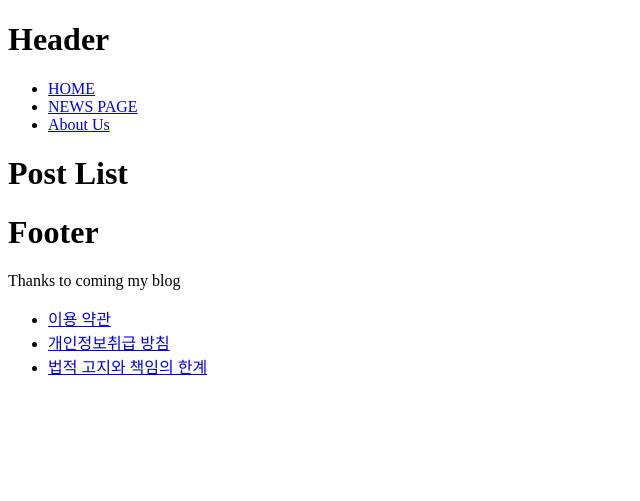
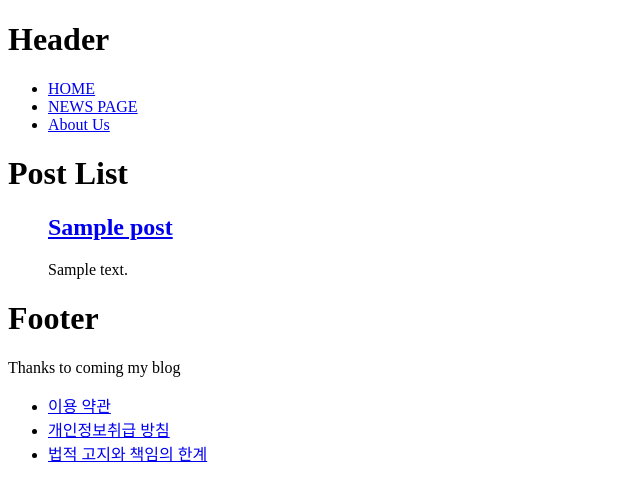
Before and after one commit to bartkim0426/seuling, a Django app: template wpsblog/wpsblog/templates/posts/list.html in a window 1280 px wide. Shown: the top 501 px of the page, without its empty margins (0-640 px from the left). Run offline with Django 3.2, Linux system fonts and the light colour scheme; the template is opened without the code that fills it: most values are stand-ins (such as "Sample title", 1, 10 or a date in 2020).

Commit message:
Add post list, detail page 기능 구현 완료, 하지만 템플릿에서 {% url %}로 불러오는 부분이 잘 안된다.

```diff
--- a/requirements/development.txt
+++ b/requirements/development.txt
@@ -3,4 +3,4 @@ ipython
 django-debug-toolbar
 pep8
 django-extensions
-sqlparse==0.1.19
+sqlparse
--- a/wpsblog/wpsblog/templates/posts/detail.html
+++ b/wpsblog/wpsblog/templates/posts/detail.html
@@ -2,4 +2,9 @@
 
 {% block content %}
 <h1> Post Detail </h1>
+
+<p>
+	<h2> {{ posts.title }} </h2>
+	<p> {{ posts.content }} </p>
+<p>
 {% endblock content %}
--- a/wpsblog/wpsblog/templates/posts/list.html
+++ b/wpsblog/wpsblog/templates/posts/list.html
@@ -2,4 +2,12 @@
 
 {% block content %}
 <h1> Post List </h1>
+<ul>
+	{% for post in posts %}
+	<a href="/posts/{{ post.id }}">
+		<h2> {{ post.title }} </h2>
+	</a>
+	<p> {{ post.content }} </p>
+	{% endfor %}
+</ul>
 {% endblock content %}
--- a/wpsblog/wpsblog/urls/posts.py
+++ b/wpsblog/wpsblog/urls/posts.py
@@ -3,6 +3,6 @@ from wpsblog.views.posts import list, detail
 
 
 urlpatterns = [
-        url(r'^', list, name='post-list'),
+        url(r'^$', list, name='post-list'),
         url(r'(?P<post_id>\d+)/$', detail, name='post-detail'),
         ]
--- a/wpsblog/wpsblog/views/posts/detail.py
+++ b/wpsblog/wpsblog/views/posts/detail.py
@@ -1,9 +1,10 @@
 from django.shortcuts import render
+from wpsblog.models import Post
 
 
 def detail(request, post_id):
     return render(
            request,
            "posts/detail.html",
-           {},
+           {"posts": Post.objects.get(id=post_id)},
            )
--- a/wpsblog/wpsblog/views/posts/list.py
+++ b/wpsblog/wpsblog/views/posts/list.py
@@ -1,9 +1,11 @@
 from django.shortcuts import render
+
+from wpsblog.models import Post
 
 
 def list(request):
     return render(
            request,
            "posts/list.html",
-           {},
+           {"posts": Post.objects.all() },
     )
```
Also changed, not shown: wpsblog/wpsblog/models.py (+1 -10 lines).
